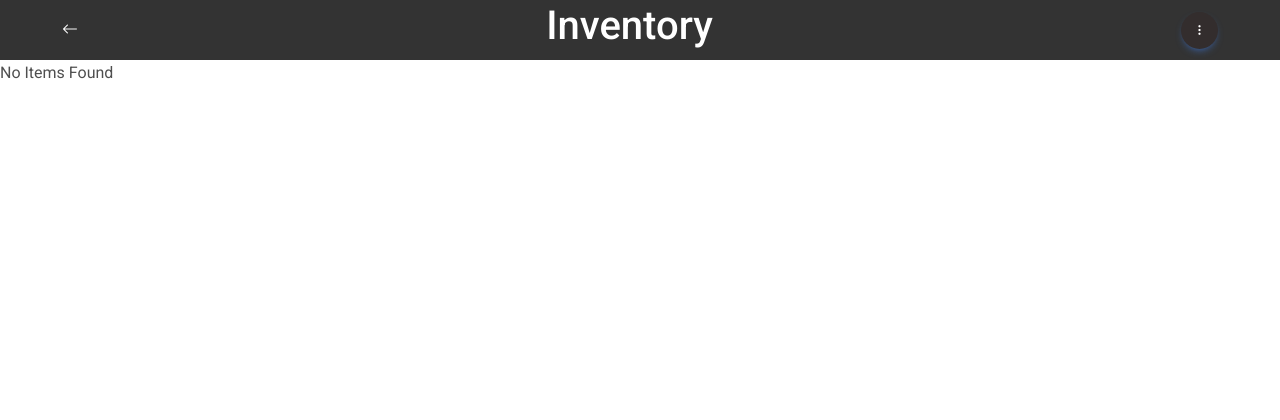
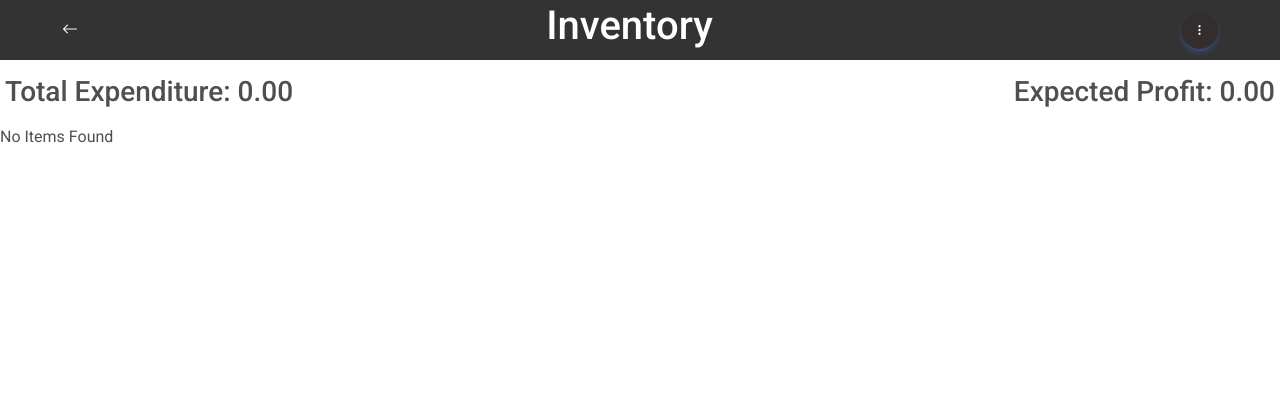
Before and after one commit to kofigator/dm-app, a PHP site: page /items.php in a window 1280 px wide. Shown: the top 420 px of the page. Run offline with PHP 8.4, Linux system fonts and the light colour scheme; the visitor is signed in with stand-in values (Sample User, id 1); data comes from the database, SQL or seed files in the repository; some libraries are stand-ins or nearby versions.

Commit message:
changed the table name unit price to selling pirice, added a div container in the inventory.php to display total expenditure, total profit. updated the debts.php file also

```diff
--- a/classes/Sale.php
+++ b/classes/Sale.php
@@ -210,8 +210,6 @@ class Sale
         JOIN users AS u ON u.phone_number = s.user_id
         WHERE s.cust_id = :ci AND s.user_id = :ui GROUP BY s.sales_id";
 
-        $param = array(":ui" => $userID);
-
 
         return $this->db->getData($query, array(":ui" => $userID, ":ci" => $a));
     }
--- a/items.php
+++ b/items.php
@@ -148,6 +148,11 @@ $Inventory = new Inventory();
             </li>-->
 
     <div style="position: relative !important; margin-top: 0px !important">
+
+        <div style="display: flex; justify-content: space-between">
+            <h3 style="margin: 15px 5px;">Total Expenditure: <span id="total-expenditure">0.00</span></h3>
+            <h3 style="margin: 15px 5px;">Expected Profit: <span id="total-profit">0.00</span></h3>
+        </div>
         <?php
         $user_items = $Inventory->getAllItems($_SESSION["user"]);
 
@@ -158,6 +163,7 @@ $Inventory = new Inventory();
                     <tr>
                         <th>SN.</th>
                         <th>Item Names and description</th>
+                        <th>Cost Price</th>
                         <th>Selling Price</th>
                         <th>Quantity</th>
                         <th></th>
@@ -180,6 +186,11 @@ $Inventory = new Inventory();
                                         <p class="fw-bold mb-1"><?= $Inventory["item_name"] ?></p>
                                         <p class="text-muted mb-0"><?= $Inventory["description"] ?></p>
                                     </div>
+                                </div>
+                            </td>
+                            <td>
+                                <div>
+                                    <p class="fw-bold mb-1"><?= $Inventory["cost_price"] ?></p>
                                 </div>
                             </td>
                             <td>
@@ -248,7 +259,7 @@ $Inventory = new Inventory();
                         </div>
                         <div class="form-outline mb-4">
                             <input required type="text" id="item-unitprice" name="item-unitprice" class="form-control" />
-                            <label class="form-label" for="item-unitprice">Unit Price</label>
+                            <label class="form-label" for="item-unitprice">Selling Price</label>
                         </div>
                         <!-- Email input -->
                         <div class="form-outline mb-4">
@@ -291,7 +302,7 @@ $Inventory = new Inventory();
                         </div>
                         <div class="form-outline mb-4">
                             <input type="text" id="itm-unitprice" name="itm-unitprice" class="form-control" />
-                            <label class="form-label" for="itm-unitprice">Unit Price</label>
+                            <label class="form-label" for="itm-unitprice">Selling Price</label>
                         </div>
                         <div class="mb-4" id="profit-div">
                             <input disabled type="text" id="profit-field" style="border: none !important" class="form-control" />
@@ -320,6 +331,39 @@ $Inventory = new Inventory();
             $(".back").click(function() {
                 window.location.href = "dashboard.php";
             });
+
+            calculateTotalExpenditure();
+
+            function calculateTotalExpenditure() {
+            let totalDebt = 0;
+            $('.table tbody tr').each(function() {
+                const expenses = parseFloat($(this).find('td:eq(2)').text());
+                const quantity = parseFloat($(this).find('td:eq(4)').text());
+                if (!isNaN(expenses) && !isNaN(quantity)) {
+                const totalExpenses = expenses * quantity;
+                totalDebt += totalExpenses; // Accumulate the total expenses for each row
+                }
+            });
+            $('#total-expenditure').text(totalDebt.toFixed(2));
+            }
+
+            calculateTotalProfit();
+
+            function calculateTotalProfit() {
+            let totalProfit = 0;
+            $('.table tbody tr').each(function() {
+                const expenses = parseFloat($(this).find('td:eq(2)').text());
+                const totalSellingPrice = parseFloat($(this).find('td:eq(3)').text());
+                const quantity = parseFloat($(this).find('td:eq(4)').text());
+                if (!isNaN(expenses) && !isNaN(totalSellingPrice) && !isNaN(quantity)) {
+                const profit = (totalSellingPrice - expenses) * quantity;
+                totalProfit += profit; // Accumulate the total profit for each row
+                }
+            });
+            $('#total-profit').text(totalProfit.toFixed(2));
+            }
+
+
 
             $("#itm-unitprice").on("keyup", function() {
                 var cost_p = parseFloat($("#itm-costprice").val());
```
Also changed, not shown: api/index.php (+7 -4 lines).
